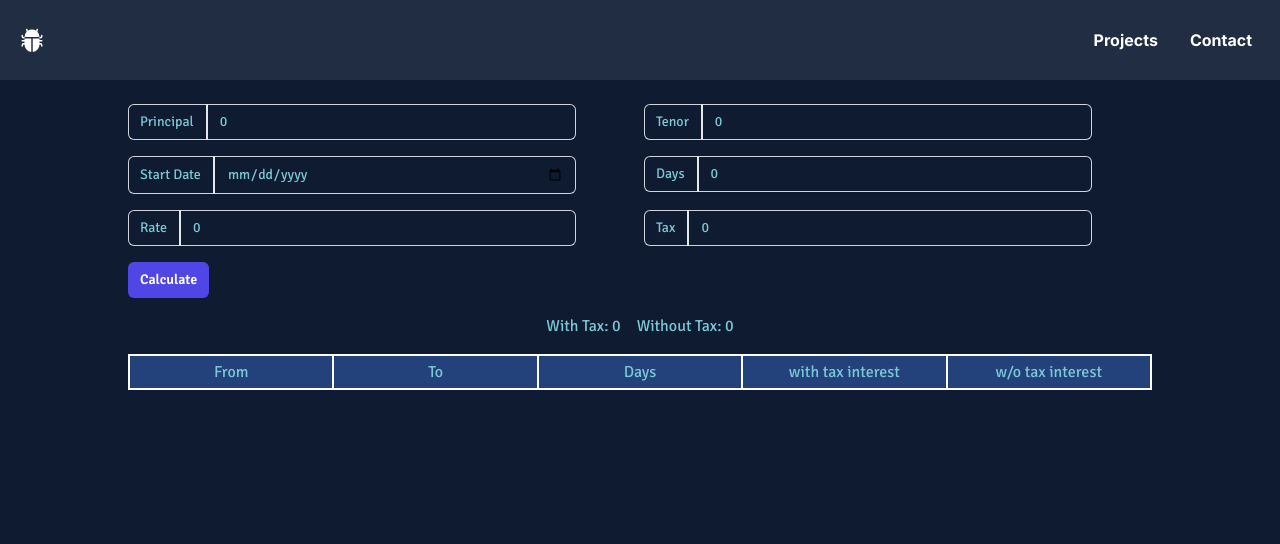
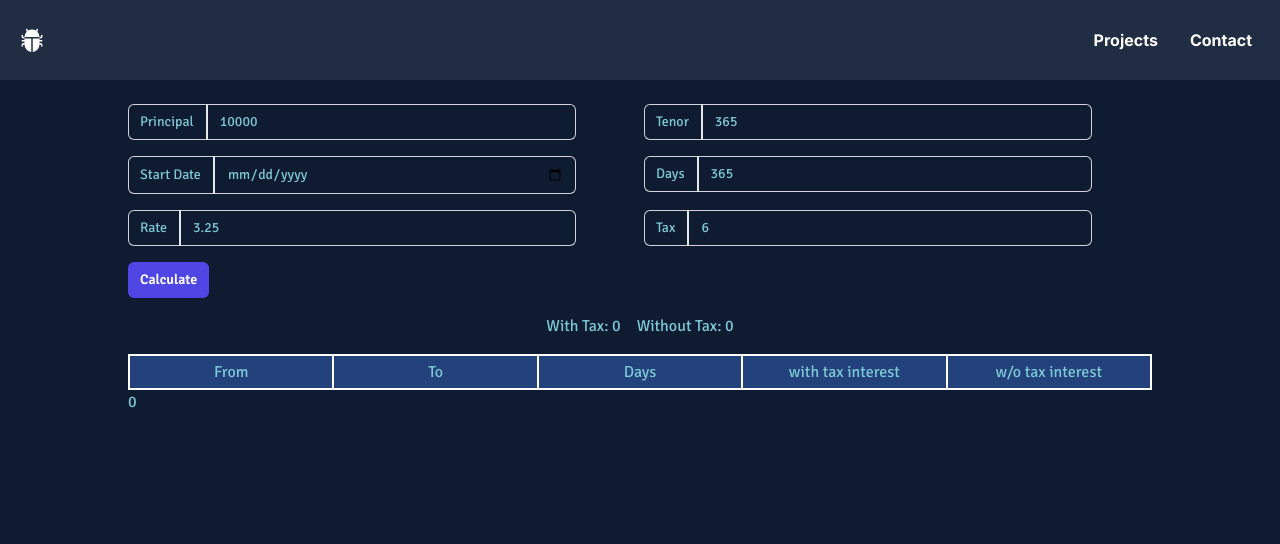
Before and after one commit to Parzival-IOI/Portfolio_3.0, a Next.js app: page /Interest/Fixed in a window 1280 px wide. Shown: the top 544 px of the page. Built offline with nearby package versions, Linux system fonts and the light colour scheme.

Commit message:
fixed on early withdrawal

```diff
--- a/app/Interest/Fixed/page.tsx
+++ b/app/Interest/Fixed/page.tsx
@@ -1,17 +1,19 @@
 'use client';
 
-import { useState } from "react";
+import React, { useState } from "react";
 
 const page = () => {
 
-  const [principal, setPrincipal] = useState<number>(0);
-  const [rate, setRate] = useState<number>(0);
-  const [tenor, setTenor] = useState<number>(0);
+  const [principal, setPrincipal] = useState<number>(10000);
+  const [rate, setRate] = useState<number>(3.25);
+  const [tenor, setTenor] = useState<number>(365);
   const [start, setStart] = useState<Date>(new Date());
-  const [days, setDays] = useState<number>(0);
-  const [tax, setTax] = useState<number>(0);
+  const [days, setDays] = useState<number>(365);
+  const [tax, setTax] = useState<number>(6);
   const [total, setTotal] = useState<number>(0);
   const [monthly, setMonthly] = useState<{from: Date, until: Date, days: number, interest: number}[]>([]);
+  const [total_monthly, setTotalMonthly] = useState<number>(0);
+
 
 
   const interestRate = () => {
@@ -40,23 +42,51 @@ const page = () => {
     let da = days;
     let begin = start;
     const new_monthly = [];
+    let monthly_calc = 0;
 
     do{
 
       const from = new Date(begin);
       const until = new Date(begin.setMonth(begin.getMonth() + 1))
-
       const diff = daysBetween(from, until);
 
-      new_monthly.push({from: from, until: new Date(until), days: diff, interest: ((principal*(rate/100))/tenor)*diff})
+      if(da <= diff) {
+
+        const end_date = new Date(until);
+
+        for(let i=0; i<da; i++) {
+          end_date.setDate(end_date.getDate() + 1)
+        }
+
+        const interest = ((principal*(rate/100))/tenor)*da;
+        monthly_calc = monthly_calc + parseFloat(interest.toFixed(2));
+
+        new_monthly.push({from: from, until: end_date, days: da, interest: interest})
+
+        break;
+      }
+
+      const interest = ((principal*(rate/100))/tenor)*diff;
+      monthly_calc = monthly_calc + parseFloat(interest.toFixed(2));
+
+      new_monthly.push({from: from, until: new Date(until), days: diff, interest: interest})
+
+      console.log(da);
 
       da = da - diff
 
       begin = until;
 
-    } while(da>0)
 
-      setMonthly(new_monthly);
+    } while(da > 0);
+
+    // if (da > 0) {
+
+    // }
+
+
+    setMonthly(new_monthly);
+    setTotalMonthly(monthly_calc);
 
 
   }
@@ -132,7 +162,7 @@ const page = () => {
           <div className="mt-2">
             <div className="flex rounded-md shadow-sm ring-1 ring-inset ring-gray-300 focus-within:ring-2 focus-within:ring-inset focus-within:ring-indigo-600 sm:max-w-md">
               <span className="flex select-none items-center px-3 sm:text-sm border-r-2">Tax</span>
-              <input type="text" name="rate" id="rate" autoComplete="rate"
+              <input type="text" name="tax" id="tax" autoComplete="tax"
               className="block flex-1 border-0 bg-transparent py-1.5 px-3 placeholder:text-gray-400 focus:ring-0 sm:text-sm sm:leading-6"
               onChange={e => setTax(parseFloat(e.target.value))}
               defaultValue={tax.toString()}
@@ -167,20 +197,21 @@ const page = () => {
           <Column content="with tax interest" title={true} />
           <Column content="w/o tax interest" title={true} />
           {
-            monthly.map((e, ind) => {
+            monthly.map((e, index) => {
               return (
-                <>
+                <React.Fragment key={index}>
                   <Column content={formatDate(e.from)} title={false} />
                   <Column content={formatDate(e.until)} title={false} />
                   <Column content={`${e.days} days`} title={false} />
                   <Column content={`${e.interest.toFixed(4)} $`} title={false} />
                   <Column content={`${(e.interest * ( 1 - (tax/100))).toFixed(4)} $`} title={false} />
-                </>
+                </React.Fragment>
               )
             })
           }
         </section>
 
+        {total_monthly}
 
 
       </div>
```
